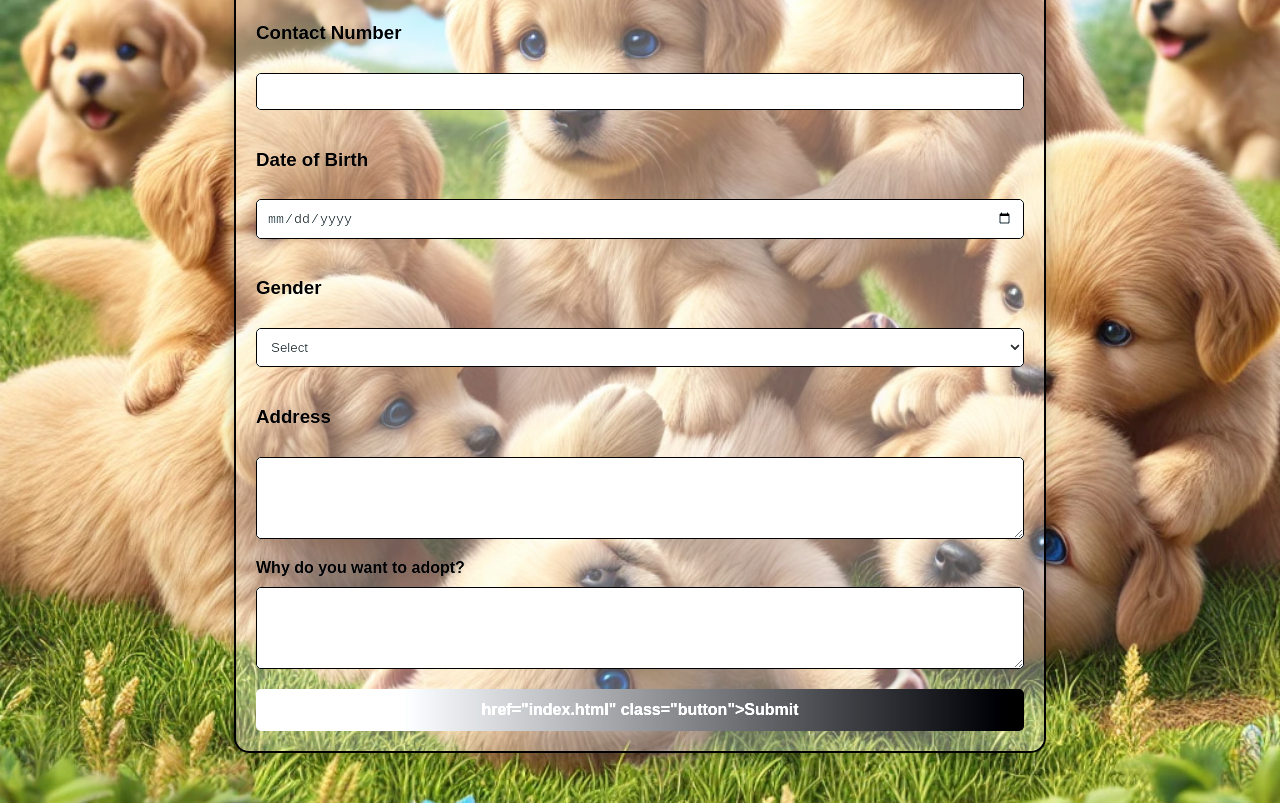
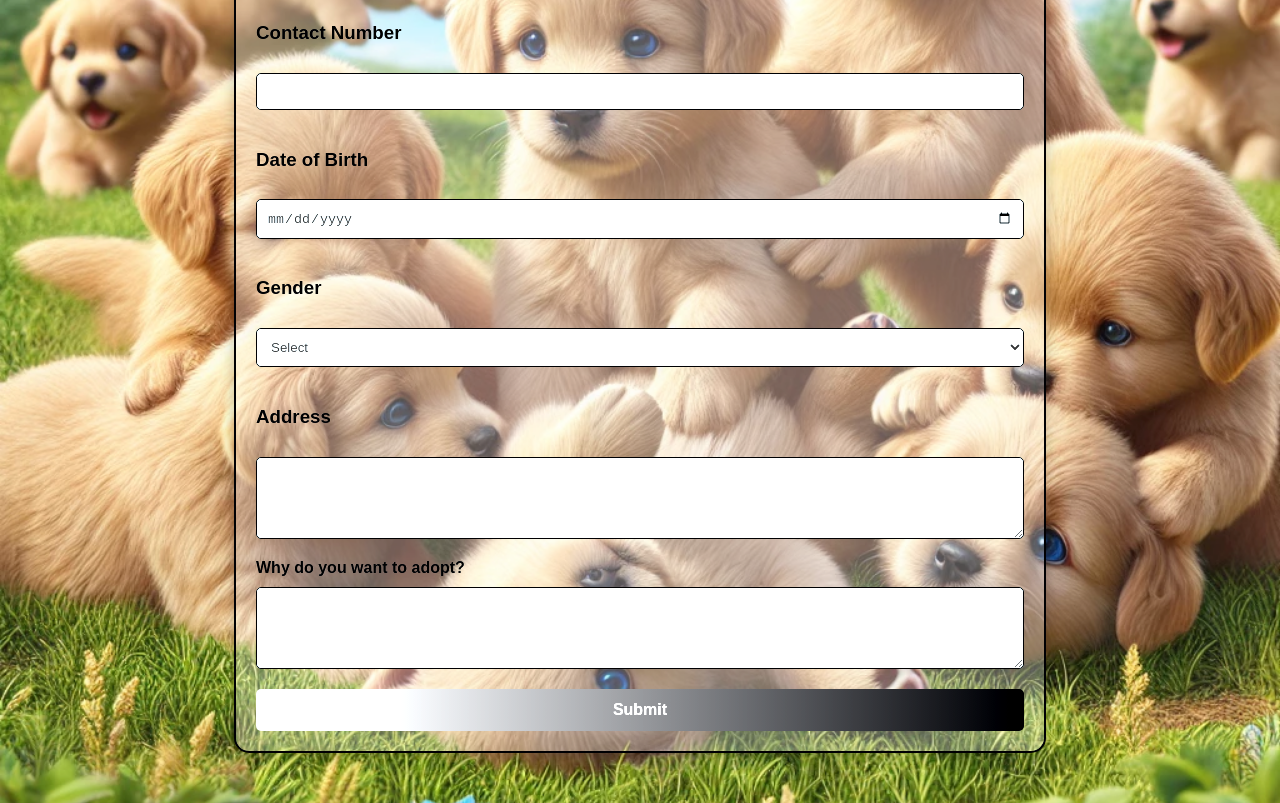
Before and after one commit to harshrathva/petadoption, a plain HTML site: page adopt.html in a window 1280 px wide. Shown: the part 440-1243 px from the top of the page. Drawn offline with Linux system fonts and the light colour scheme.

Commit message:
Update adopt.html

```diff
--- a/adopt.html
+++ b/adopt.html
@@ -98,7 +98,7 @@
             <label for="reason">Why do you want to adopt?</label>
             <textarea id="reason" name="reason" rows="4" required></textarea>
 
-              <button <a> href="index.html" class="button">Submit</a></button>
+              <button <a href="index.html" class="button">Submit</a></button>
         </form>
     </div>
 </body>
```
